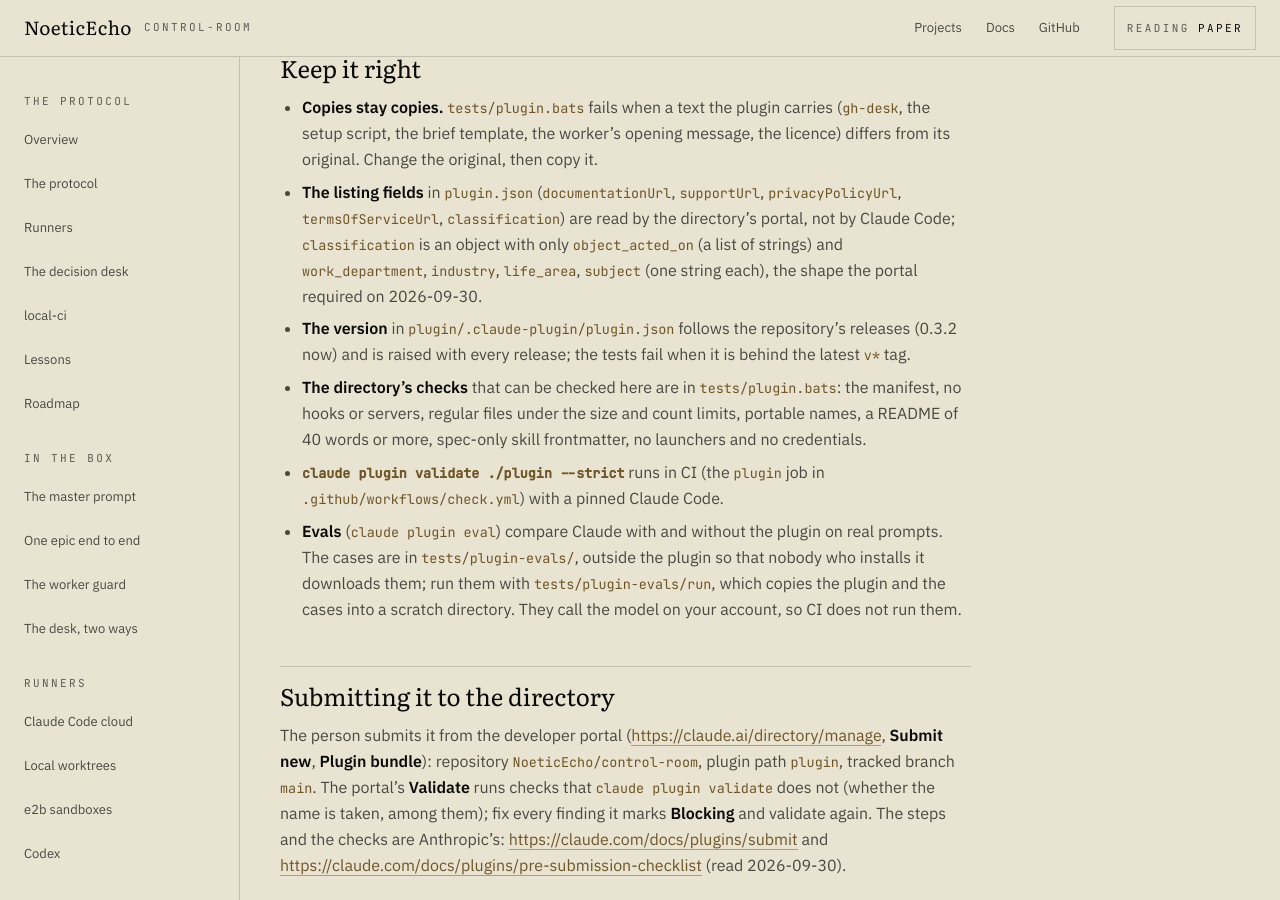
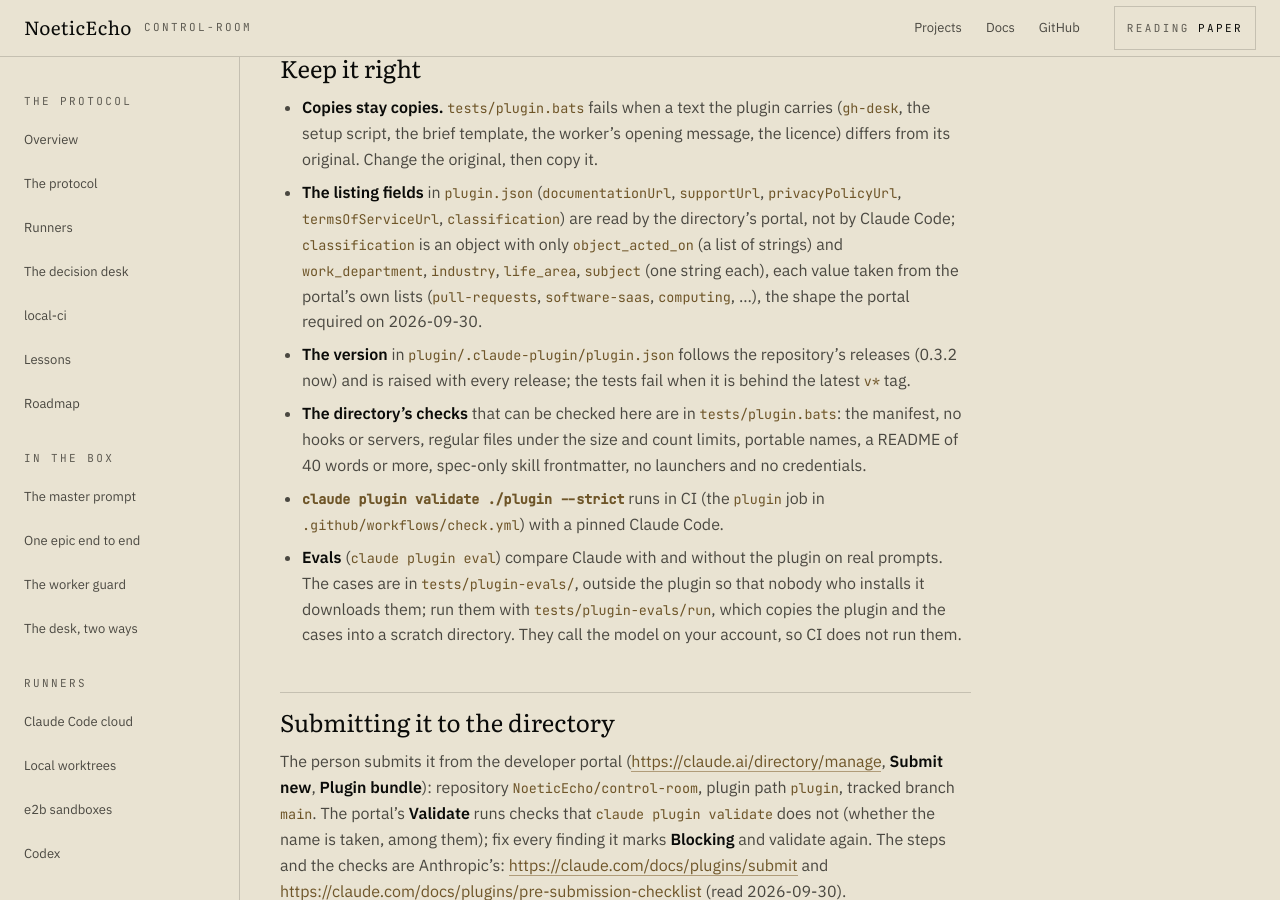
Before and after one commit to NoeticEcho/control-room, a Jekyll site: the page built from docs/plugin.md, in a window 1280 px wide and 900 px high, scrolled down 2514 px. Built offline with Jekyll 4.4.1, drawn with Linux system fonts in a browser that asks for light colours; our own code applies the rules of GitHub Pages for plain Markdown files.

Commit message:
plugin: classification values from the portal's own lists; 0.3.3
The directory portal's Validate (2026-10-01) dropped five values that are
not in its taxonomy: 'git branches', 'GitHub issues', 'coding agent
sessions' (object_acted_on), 'Software' (industry), and a free-text subject.
Now: object_acted_on [pull-requests, code, tickets-tasks, ai-models-agents],
industry software-saas, subject computing; work_department Engineering was
accepted as it was. A test holds every value to the lists the portal printed.

Co-Authored-By: Claude Opus 5.5 <noreply@anthropic.com>

```diff
--- a/docs/plugin.md
+++ b/docs/plugin.md
@@ -99,7 +99,8 @@ Once it is listed in Anthropic's plugin directory, add it from
   `privacyPolicyUrl`, `termsOfServiceUrl`, `classification`) are read by the
   directory's portal, not by Claude Code; `classification` is an object with
   only `object_acted_on` (a list of strings) and `work_department`,
-  `industry`, `life_area`, `subject` (one string each), the shape the portal
+  `industry`, `life_area`, `subject` (one string each), each value taken from
+  the portal's own lists (`pull-requests`, `software-saas`, `computing`, …), the shape the portal
   required on 2026-09-30.
 - **The version** in `plugin/.claude-plugin/plugin.json` follows the
   repository's releases (0.3.2 now) and is raised with every release; the
```
Also changed, not shown: plugin/.claude-plugin/plugin.json (+4 -4 lines), 1 other file.
